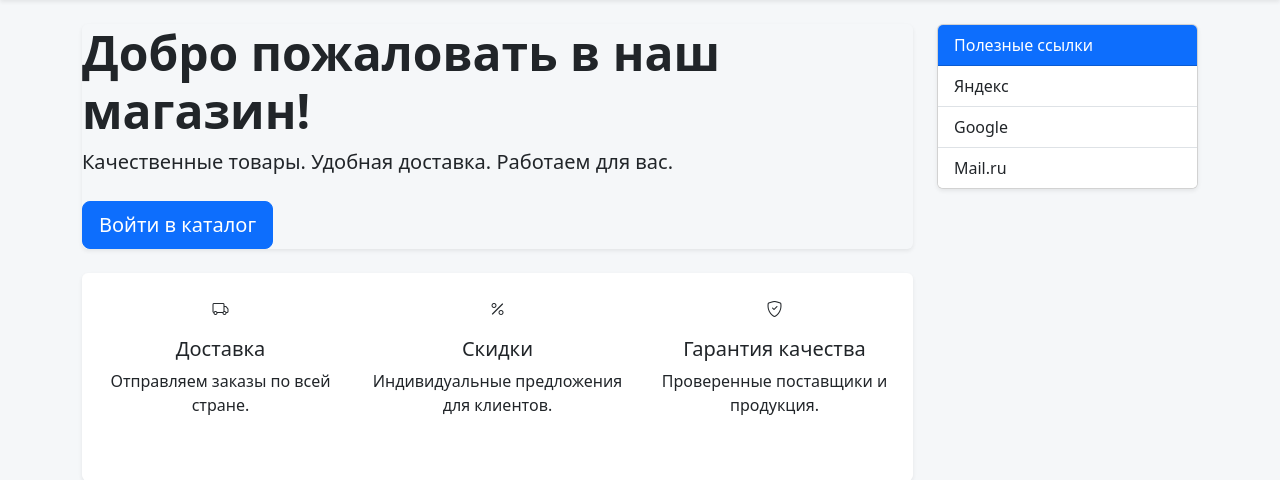
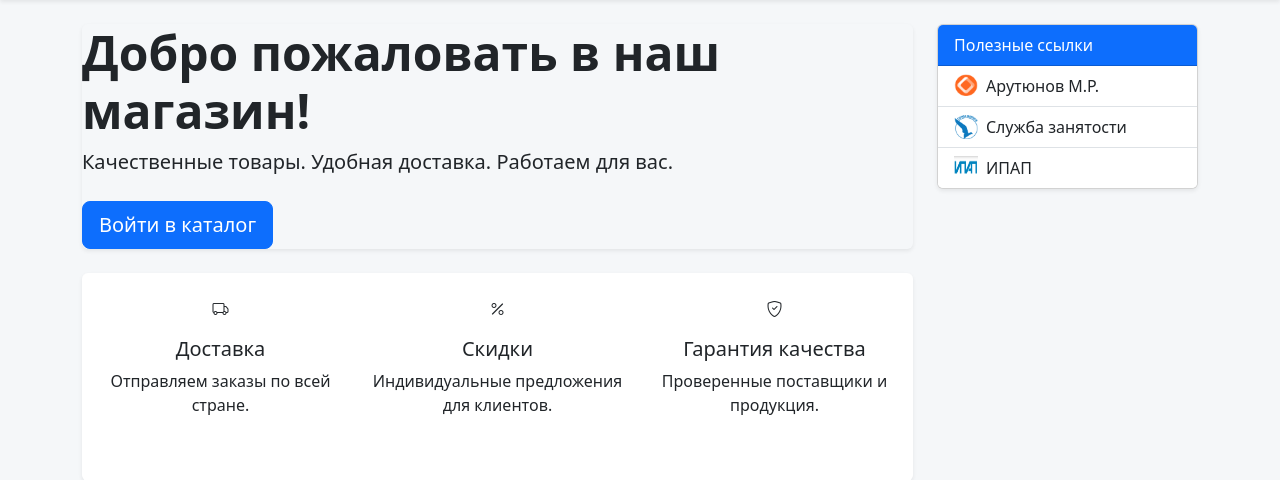
Before and after one commit to Sergey-Tsyganov/inernet_simple_store, a Flask app: page / in a window 1280 px wide. Shown: the part 56-536 px from the top of the page. Run offline with Flask 3, Linux system fonts and the light colour scheme.

Commit message:
рабоатет все 3

```diff
--- a/templates/index.html
+++ b/templates/index.html
@@ -44,15 +44,29 @@
     </div>
 
     <div class="col-lg-3">
-        <div class="card sticky-top shadow-sm">
-            <div class="card-header bg-primary text-white">Полезные ссылки</div>
-            <div class="list-group list-group-flush">
-                <a href="https://yandex.ru" target="_blank" class="list-group-item list-group-item-action">Яндекс</a>
-                <a href="https://google.com" target="_blank" class="list-group-item list-group-item-action">Google</a>
-                <a href="https://mail.ru" target="_blank" class="list-group-item list-group-item-action">Mail.ru</a>
-            </div>
+    <div class="card sticky-top shadow-sm">
+        <div class="card-header bg-primary text-white">Полезные ссылки</div>
+        <div class="list-group list-group-flush">
+
+            <a href="https://progoschool.ru/" target="_blank" class="list-group-item list-group-item-action d-flex align-items-center">
+                <img src="/static/icons/progoschool.png" alt="Арутюнов М.Р." width="24" height="24" class="me-2">
+                Арутюнов М.Р.
+            </a>
+
+            <a href="https://www.r21.spb.ru/main.htm" target="_blank" class="list-group-item list-group-item-action d-flex align-items-center">
+                <img src="/static/icons/slzan.png" alt="Служба занятости" width="24" height="24" class="me-2">
+                Служба занятости
+            </a>
+
+            <a href="https://ipap.ru/" target="_blank" class="list-group-item list-group-item-action d-flex align-items-center">
+                <img src="/static/icons/ipap.png" alt="ИПАП" width="24" height="24" class="me-2">
+                ИПАП
+            </a>
+
         </div>
     </div>
 </div>
+</div>
+</div>
 
 {% endblock %}
```
Also changed, not shown: static/icons/ipap.png (added), static/icons/progoschool.png (added), static/icons/slzan.png (added).
